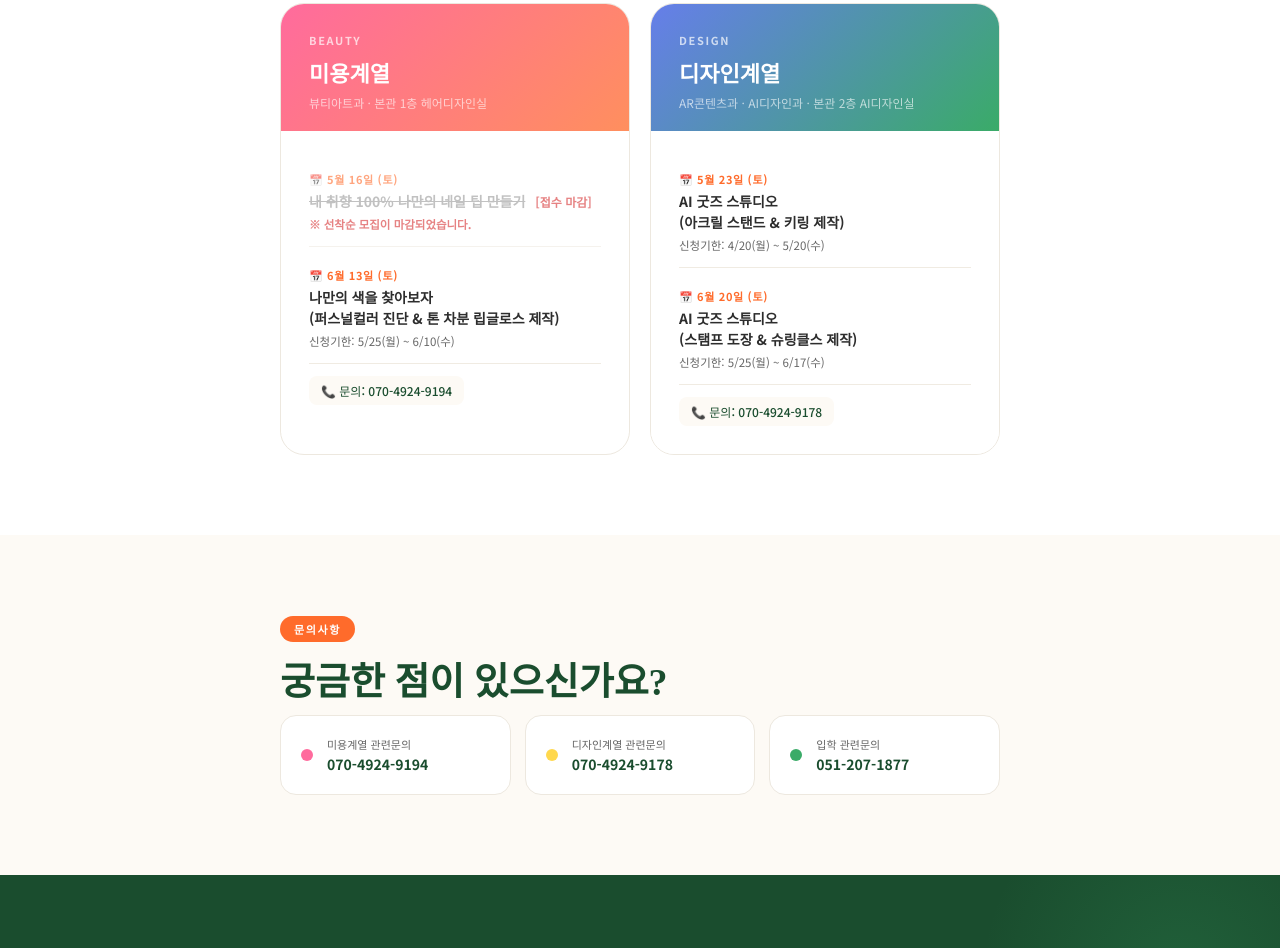
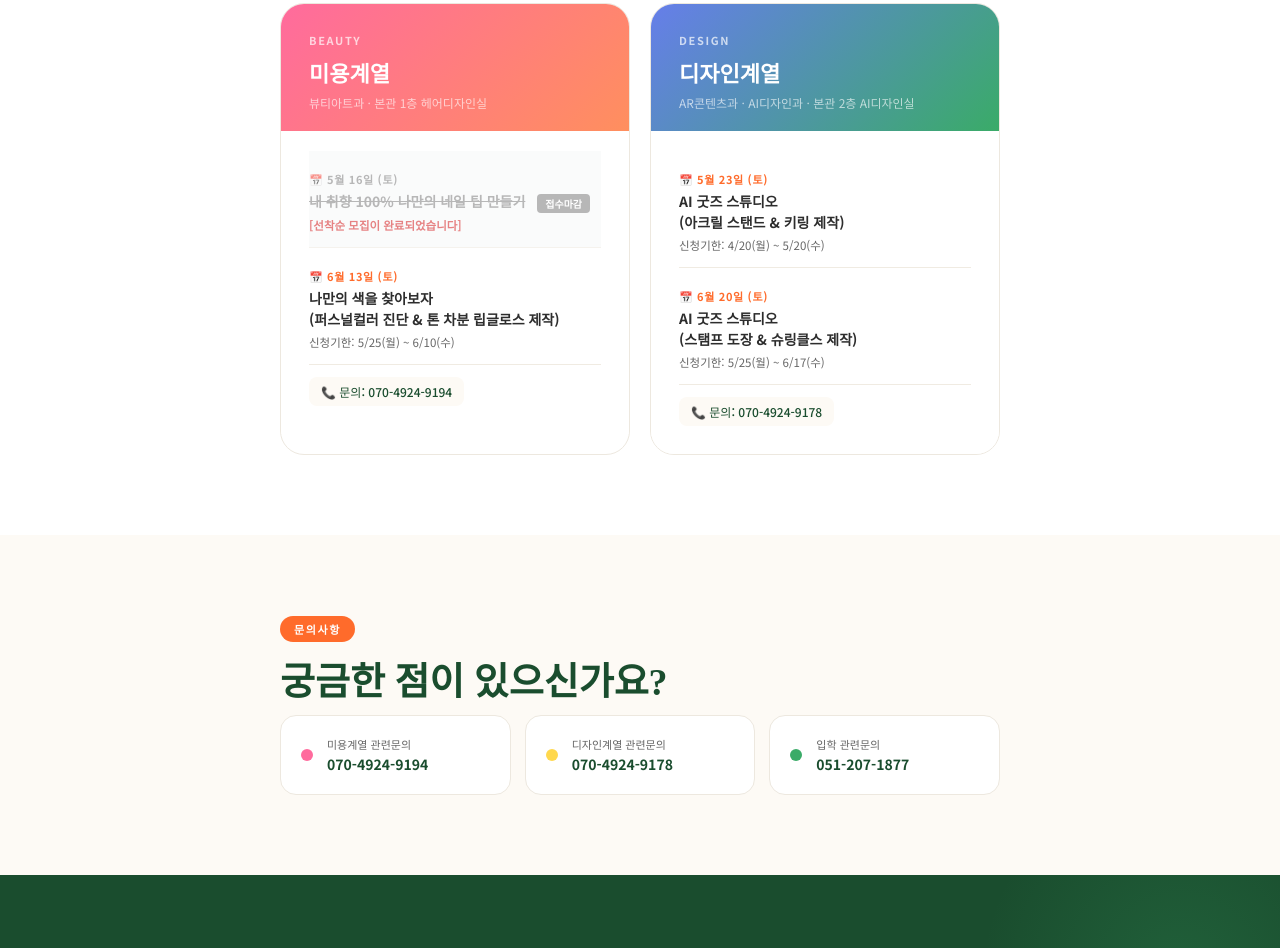
Before and after one commit to Daegwang-form/landing, a plain HTML site: page index.html in a window 1280 px wide. Shown: the part 2210-3158 px from the top of the page. Drawn offline with Linux system fonts and the light colour scheme.

Commit message:
index.html

```diff
--- a/index.html
+++ b/index.html
@@ -555,6 +555,25 @@
       opacity: 1;
       transform: translateY(0);
     }
+
+    /* 마감 처리 스타일 (커스텀 추가) */
+    .sold-out {
+      background-color: #f8f9fa !important;
+      opacity: 0.6;
+      position: relative;
+      overflow: hidden;
+    }
+    .sold-out-badge {
+      display: inline-block;
+      background: #888;
+      color: #fff;
+      font-size: 10px;
+      padding: 2px 8px;
+      border-radius: 4px;
+      margin-left: 8px;
+      vertical-align: middle;
+      font-weight: bold;
+    }
   </style>
 </head>
 <body>
@@ -668,13 +687,14 @@
           <div class="program-dept">뷰티아트과 · 본관 1층 헤어디자인실</div>
         </div>
         <div class="program-card-body">
-          <div class="program-item" style="opacity: 0.6;">
-            <div class="program-item-date">📅 5월 16일 (토)</div>
-            <div class="program-item-title">
-              <del style="color: #999;">내 취향 100% 나만의 네일 팁 만들기</del>
-              <span style="color: #d63031; font-size: 12px; margin-left: 6px; font-weight: 700;">[접수 마감]</span>
+
+          <div class="program-item sold-out">
+            <div class="program-item-date" style="color:#888;">📅 5월 16일 (토)</div>
+            <div class="program-item-title" style="color:#888;">
+              <del>내 취향 100% 나만의 네일 팁 만들기</del>
+              <span class="sold-out-badge">접수마감</span>
             </div>
-            <div class="program-item-deadline" style="color: #d63031; font-weight: 600;">※ 선착순 모집이 마감되었습니다.</div>
+            <div class="program-item-deadline" style="color:#d63031; font-weight: bold;">[선착순 모집이 완료되었습니다]</div>
           </div>
 
           <div class="program-item">
```
